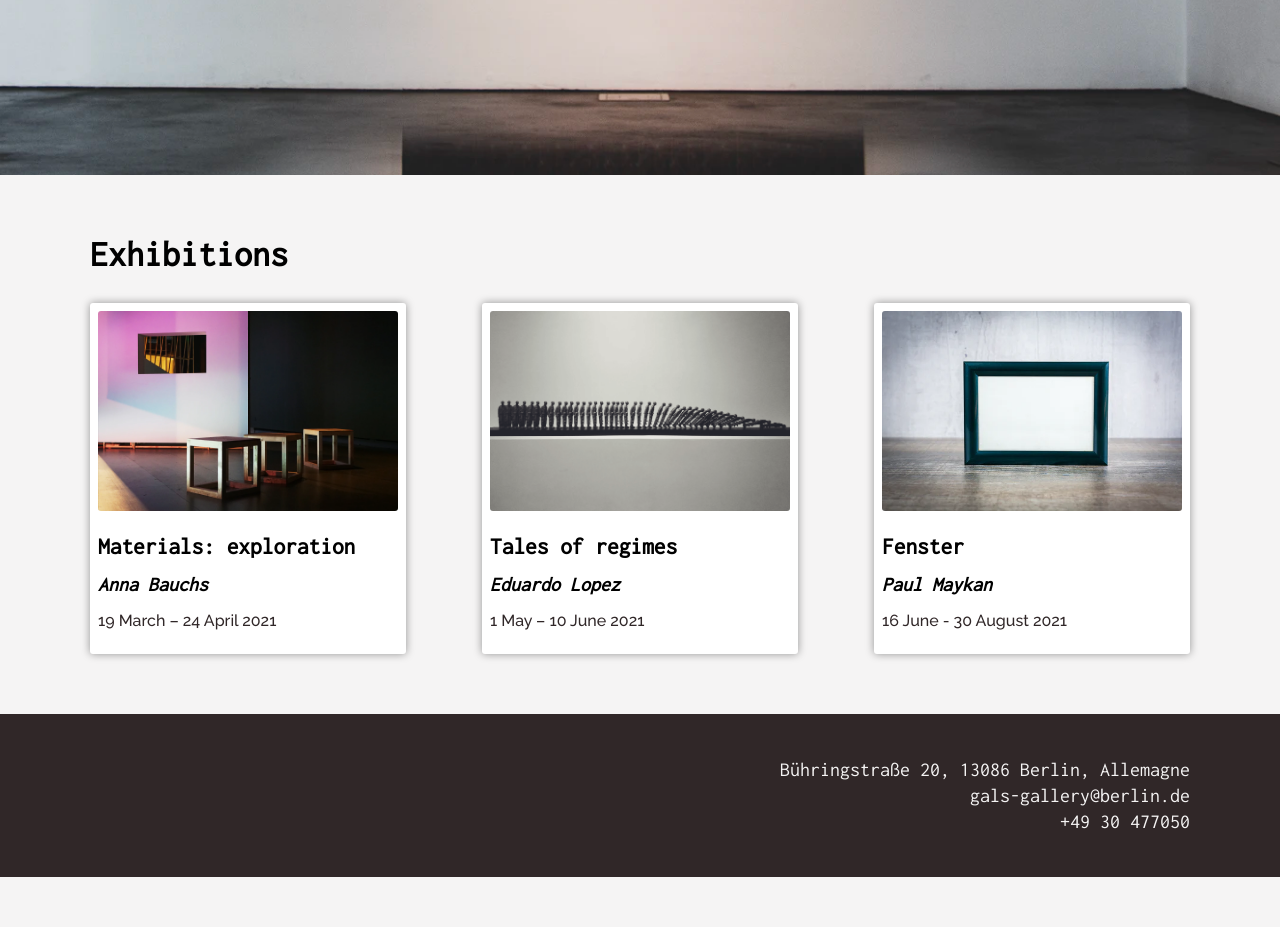
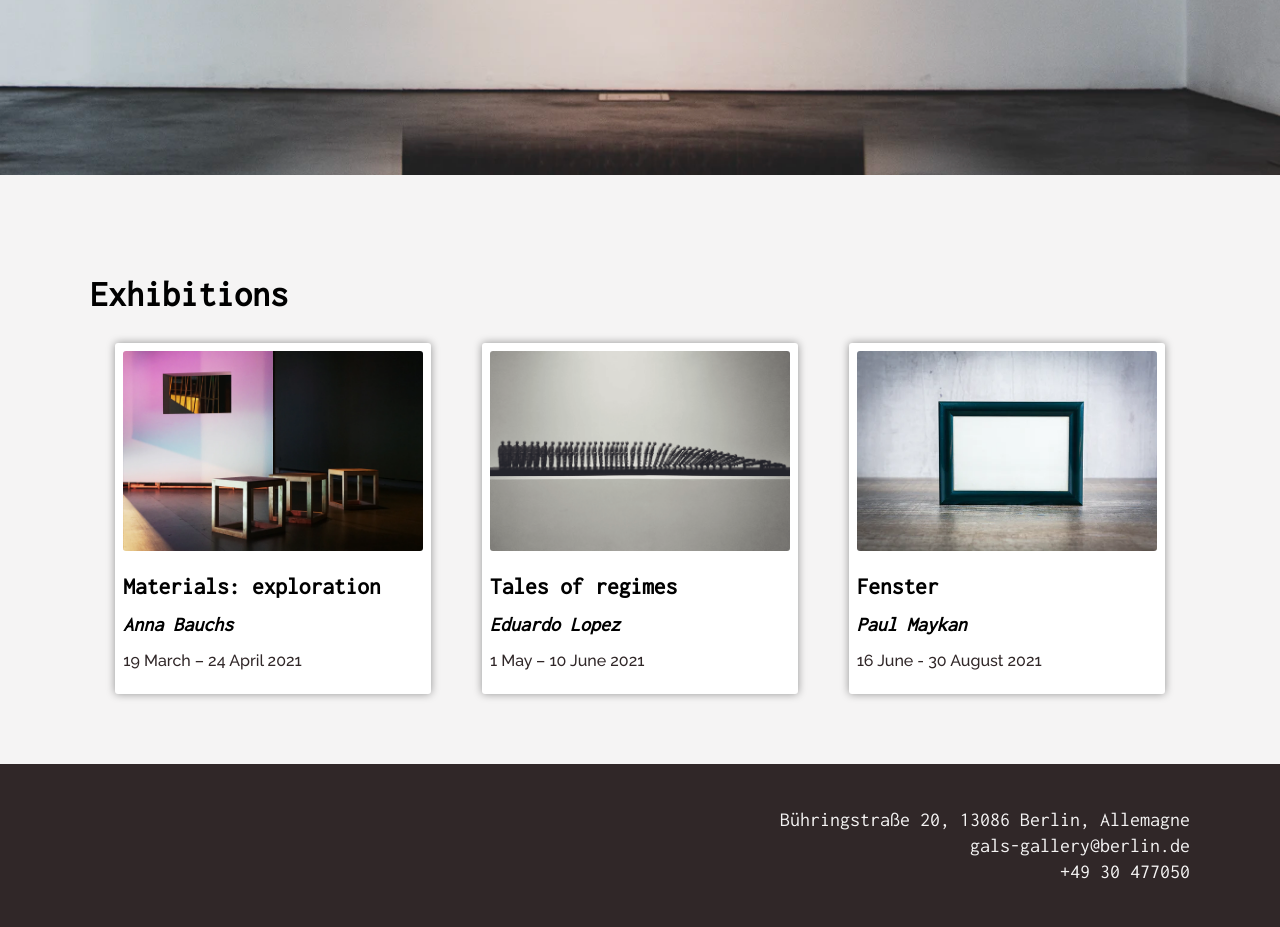
Before and after one commit to ClaireDMT/landing_page, a PHP site: page / in a window 1280 px wide. Shown: the part 543-1470 px from the top of the page. Before the commit the page ends 1420 px from the top, so only its background shows below. Run offline with PHP 8.4, Linux system fonts and the light colour scheme.

Commit message:
correction cards

```diff
--- a/style.css
+++ b/style.css
@@ -58,6 +58,7 @@ nav ul li a:hover {
 
 main {
   margin: 60px auto;
+  padding: 10px;
 }
 
 
@@ -107,6 +108,7 @@ main {
   background-color: white;
   box-shadow: 0 0 8px rgba(0,0,0,0.4);
   padding: 8px;
+  margin: 0 auto;
   width: 300px;
   border-radius: 3px;
 }
```
